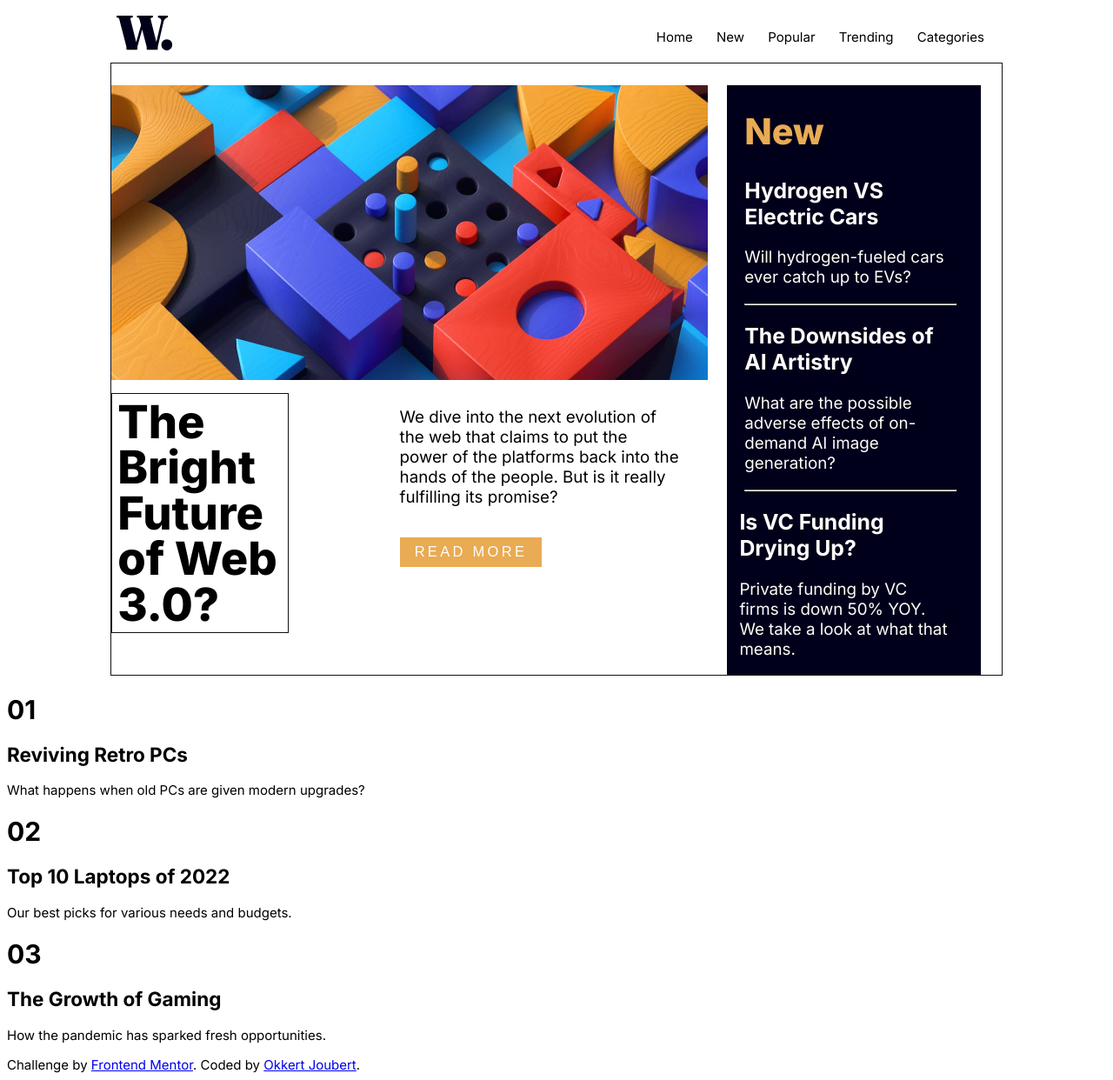
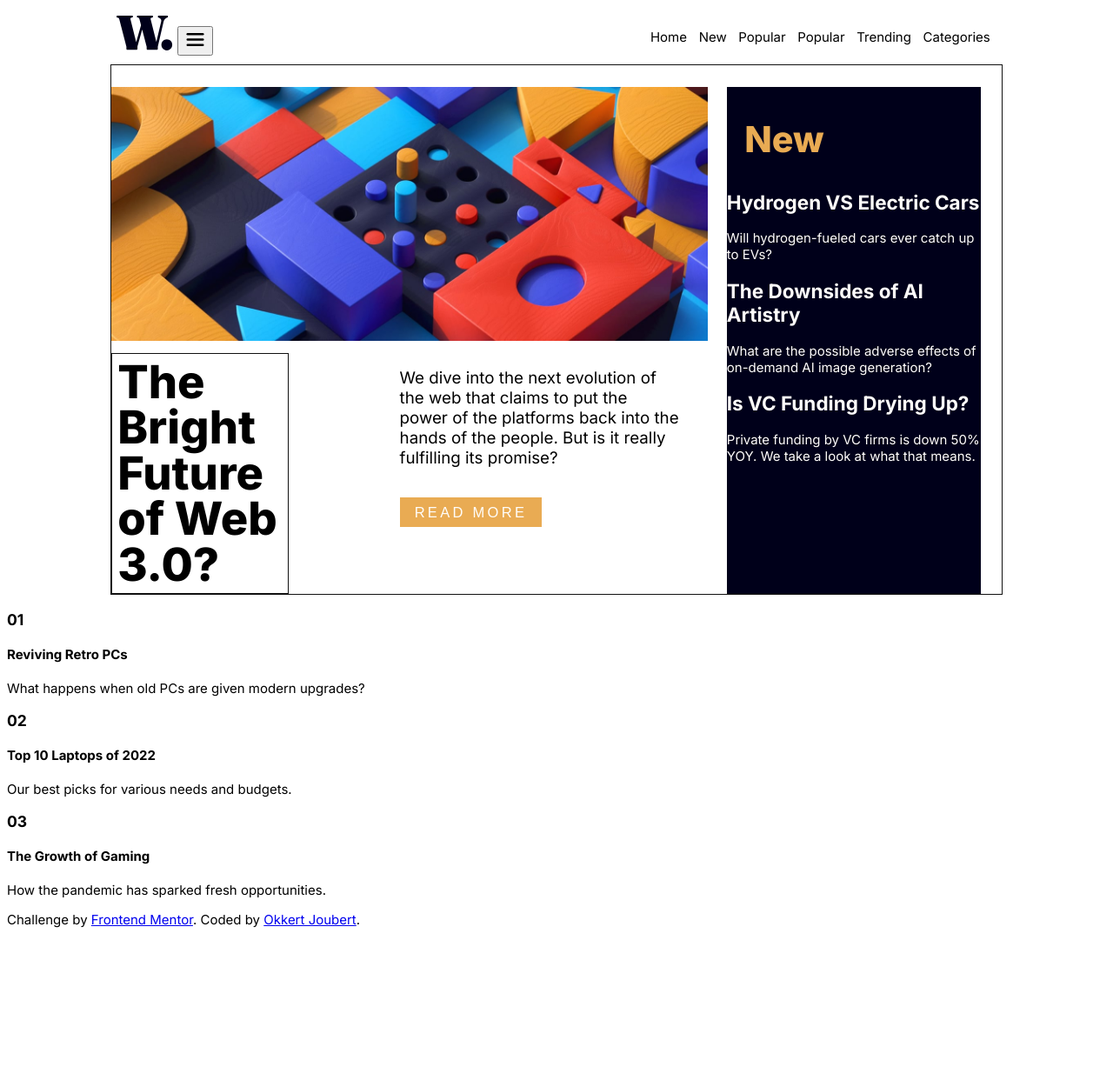
Before and after one commit to Okkie14/news-homepage, a plain HTML site: page index.html in a window 1280 px wide. Shown: the whole page at 87% size. After the commit the page ends 1075 px from the top, so only its background shows below. Drawn offline with Linux system fonts and the light colour scheme.

Commit message:
svg created and sections for html

```diff
--- a/index.html
+++ b/index.html
@@ -3,7 +3,11 @@
 <head>
   <meta charset="UTF-8">
   <meta name="viewport" content="width=device-width, initial-scale=1.0"> <!-- displays site properly based on user's device -->
+
+  <!-- CSS -->
   <link rel="stylesheet" href="./style.css">
+
+  <!-- Font Styles -->
   <link rel="icon" type="image/png" sizes="32x32" href="./assets/images/favicon-32x32.png">
   <link rel="preconnect" href="https://fonts.googleapis.com">
   <link rel="preconnect" href="https://fonts.gstatic.com" crossorigin>
@@ -15,15 +19,32 @@
   <nav class="navbar">
     <img class="logo" src="./assets/images/logo.svg">
     <ul class="nav">
-      <li>Home</li>
-      <li>New</li>
-      <li>Popular</li>
-      <li>Trending</li>
-      <li>Categories</li>
+      <li class="menu">Home</li>
+      <li class="menu">New</li>
+      <li class="menu">Popular</li>
+      <li class="menu">Popular</li>
+      <li class="menu">Trending</li>
+      <li class="menu">Categories</li>
     </ul>
+    <button class="hamburger" id="hamburger-btn" aria-expanded="false">
+      <svg class="hamburger-bar" viewBox="0 0 100 100" width="25">
+        <rect class="line top"
+            width="80" height="10"
+            x="10" y="20" rx="5">
+        </rect>
+        <rect class="line middle"
+            width="80" height="10"
+            x="10" y="45" rx="5">
+        </rect>
+        <rect class="line bottom"
+            width="80" height="10"
+            x="10" y="70" rx="5">
+        </rect>
+      </svg>
+    </button>
   </nav>
   <main class="body">
-    <div class="heading">
+    <section class="heading">
       <div class="container">
         <picture>
           <img src="./assets/images/image-web-3-desktop.jpg">
@@ -34,7 +55,7 @@
           <div class="info">
             <p>We dive into the next evolution of the web that claims to put the power of the platforms back into the hands of the people.
             But is it really fulfilling its promise?</p>
-            <button type="button">
+            <button type="button" class="btn-read-more">
             Read more
           </button>
           </div>
@@ -42,43 +63,53 @@
       </div>
       <div class="new">
         <h1>New</h1>
-        <div class="topic-1">
+        <div class="topics">
           <h2 class="title">Hydrogen VS Electric Cars</h2>
           <p>Will hydrogen-fueled cars ever catch up to EVs?</p>
-          <hr>
         </div>
-        <div class="topic-2">
+        <div class="topics">
           <h2 class="title">The Downsides of AI Artistry</h2>
           <p>What are the possible adverse effects of on-demand AI image generation?</p>
-          <hr>
         </div>
-        <div class="topic-3">
+        <div class="topic">
           <h2 class="title">Is VC Funding Drying Up?</h2>
           <p>Private funding by VC firms is down 50% YOY. We take a look at what that means.</p>
         </div>
       </div>
-    </div>
-    <div class="section" id="first">
-      <h1>01</h1>
-      <h2>Reviving Retro PCs</h2>
+    </section>
+    <section class="top-3">
+      <div class="retro-pc" id="first">
+        <div class="img"></div>
+        <div class="info">
+          <h3>01</h3>
+          <h4>Reviving Retro PCs</h4>
           <p>What happens when old PCs are given modern upgrades?</p>
         </div>
-    <div class="section" id="second">
-      <h1>02</h1>
-      <h2>Top 10 Laptops of 2022</h2>
+      </div>
+      <div class="laptops" id="second">
+        <div class="img"></div>
+        <div class="info">
+          <h3>02</h3>
+          <h4>Top 10 Laptops of 2022</h4>
           <p>Our best picks for various needs and budgets.</p>
         </div>
-    <div class="section" id="third">
-      <h1>03</h1>
-      <h2>The Growth of Gaming</h2>
+      </div>
+      <div class="gaming" id="third">
+        <div class="img"></div>
+        <div class="info">
+          <h3>03</h3>
+          <h4>The Growth of Gaming</h4>
           <p>How the pandemic has sparked fresh opportunities.</p>
         </div>
+      </div>
+    </section>
   </main>
   <footer class="footer">
     <div class="attribution">
       Challenge by <a href="https://www.frontendmentor.io?ref=challenge" target="_blank">Frontend Mentor</a>.
-      Coded by <a href="https://github.com/Okkie14">Okkert Joubert</a>.
+      Coded by <a href="https://github.com/Okkie14" target="_blank">Okkert Joubert</a>.
     </div>
   </footer>
 </body>
+<script src="./script.js"></script>
 </html>
```
Lines whose indentation alone changed are shown as unchanged.
